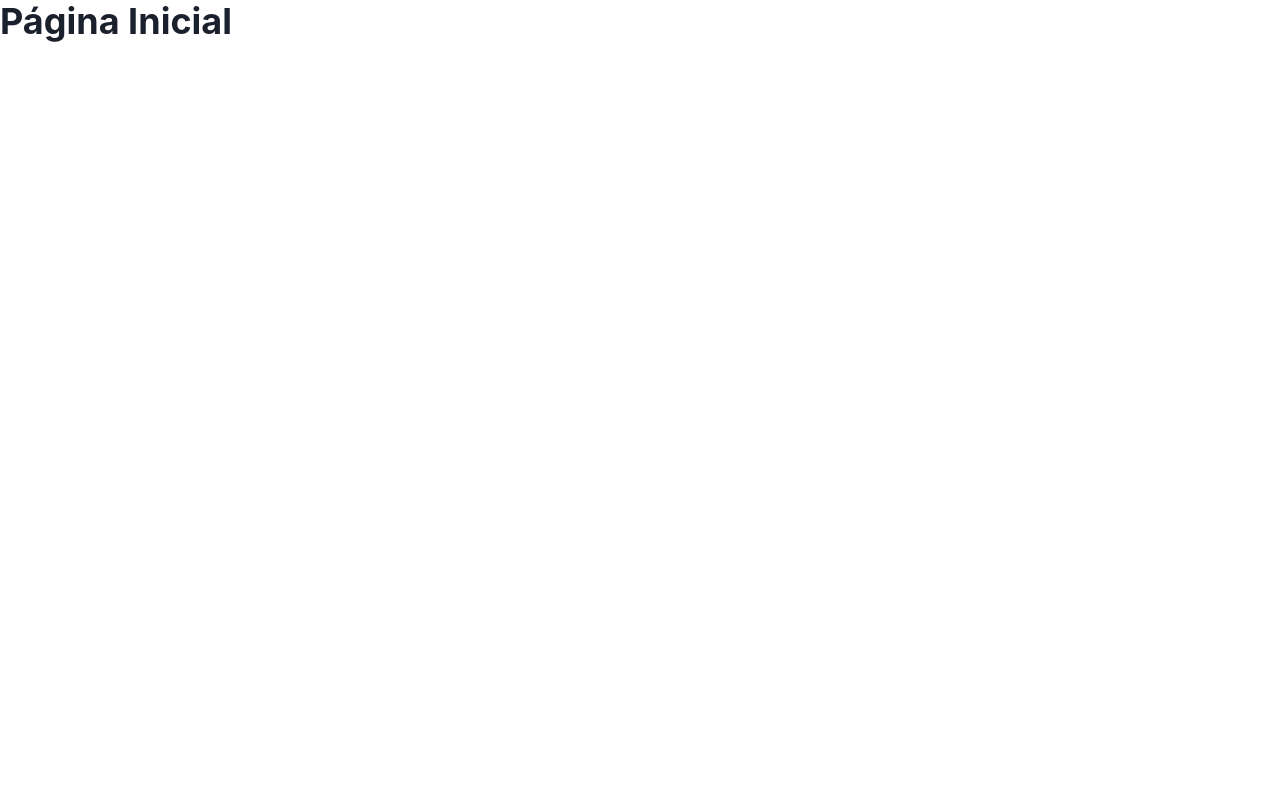
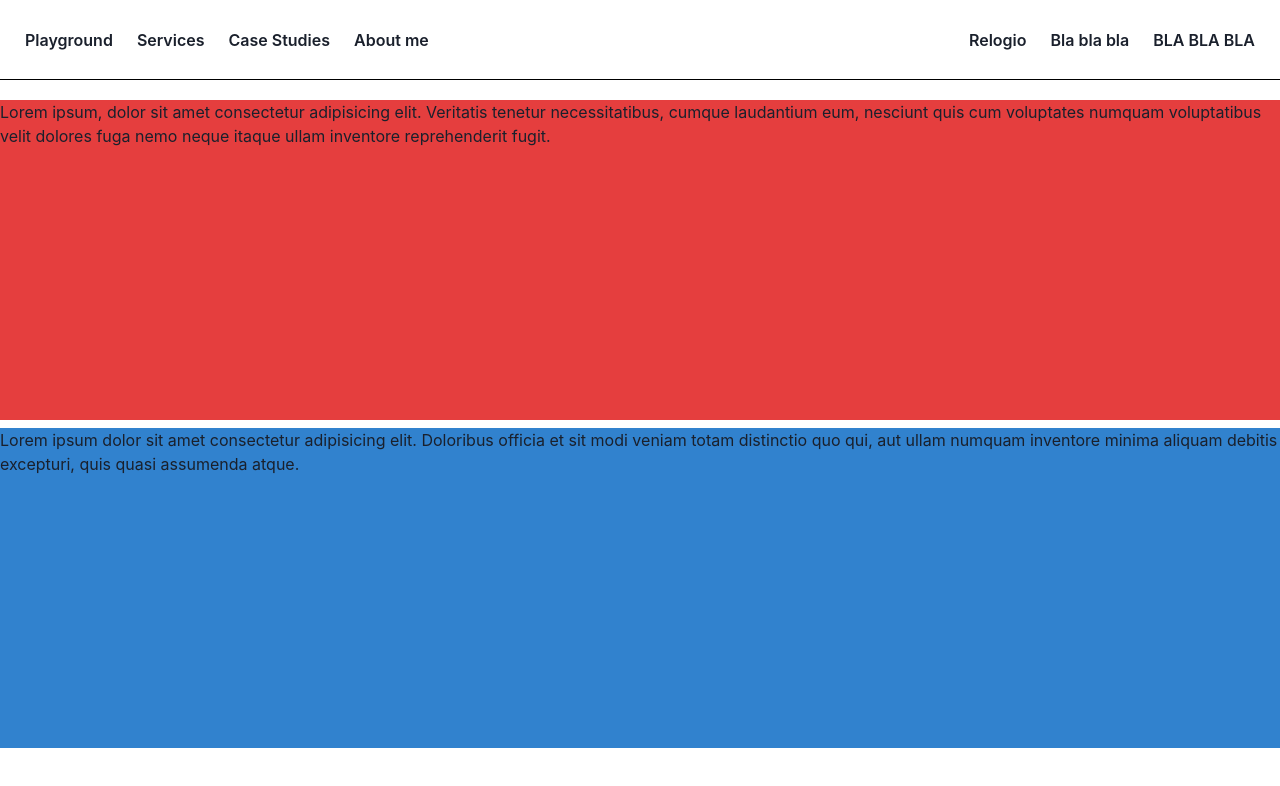
Before and after one commit to PedroLucasDeveloper/Portfolio-Frontend, a React (Vite) app in the folder frontend/: page / in a window 1280 px wide. Shown: the top 786 px of the page. Built offline with nearby package versions, Linux system fonts and the light colour scheme.

Commit message:
Iniciando a implementação do componente MenuBar e da Pagina Inicial

```diff
--- /dev/null
+++ b/frontend/src/components/MenuBar.jsx
@@ -0,0 +1,26 @@
+import { Box, Flex, Stack, Link } from '@chakra-ui/react'
+
+function MenuBar() {
+
+  return (
+    <Flex mb={'20px'} borderBottom={'1px solid black'} w={'100vw'} h={'80px'} justifyContent={'space-between'} alignItems={'center'}>
+        <Box m={'auto auto auto 25px'} fontWeight={'600'}>
+            <Stack flexDirection={'row'} spacing={6}>
+                <Link>Playground</Link>
+                <Link>Services</Link>
+                <Link>Case Studies</Link>
+                <Link>About me</Link>
+            </Stack>
+        </Box>
+        <Box m={'auto 25px auto auto'} fontWeight={'600'}>
+            <Stack flexDirection={'row'} spacing={6}>
+                <Link>Relogio</Link>
+                <Link>Bla bla bla</Link>
+                <Link>BLA BLA BLA</Link>
+            </Stack>
+        </Box>
+    </Flex>
+  )
+}
+
+export default MenuBar
--- a/frontend/src/pages/PaginaInicial.jsx
+++ b/frontend/src/pages/PaginaInicial.jsx
@@ -1,10 +1,22 @@
-import { Box, Heading } from '@chakra-ui/react'
+import { Box, Grid, GridItem } from '@chakra-ui/react'
+import MenuBar from '../components/MenuBar'
 
 function PaginaInicial() {
 
   return (
     <Box>
-        <Heading>Página Inicial</Heading>
+      <MenuBar/>
+
+      <Grid templateRows='repeat(2, 1fr)' gap={2}>
+      <GridItem w='100%' h={'40vh'} bg='red.500'>
+        <p>Lorem ipsum, dolor sit amet consectetur adipisicing elit. Veritatis tenetur necessitatibus, cumque laudantium eum, nesciunt quis cum voluptates numquam voluptatibus velit dolores fuga nemo neque itaque ullam inventore reprehenderit fugit.</p>
+      </GridItem>
+
+      <GridItem w='100%' h={'40vh'} bg='blue.500'>
+        <p>Lorem ipsum dolor sit amet consectetur adipisicing elit. Doloribus officia et sit modi veniam totam distinctio quo qui, aut ullam numquam inventore minima aliquam debitis excepturi, quis quasi assumenda atque.</p>
+      </GridItem>
+    </Grid>
+
     </Box>
   )
 }
```
Also changed, not shown: frontend/package.json (+6 -1 lines), package.json (deleted, +0 -9 lines), 2 other files (tests, documents, lock files or other folders).
